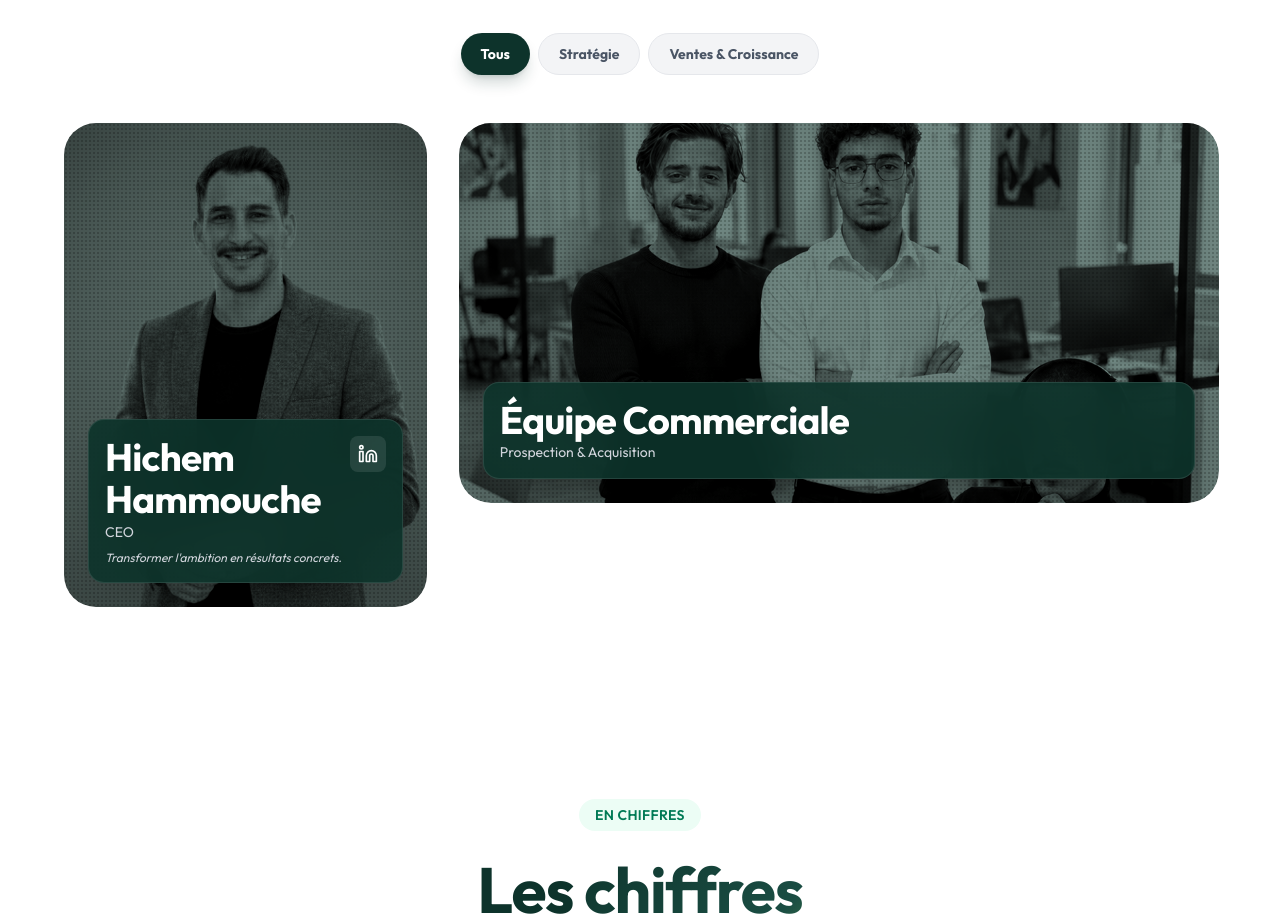
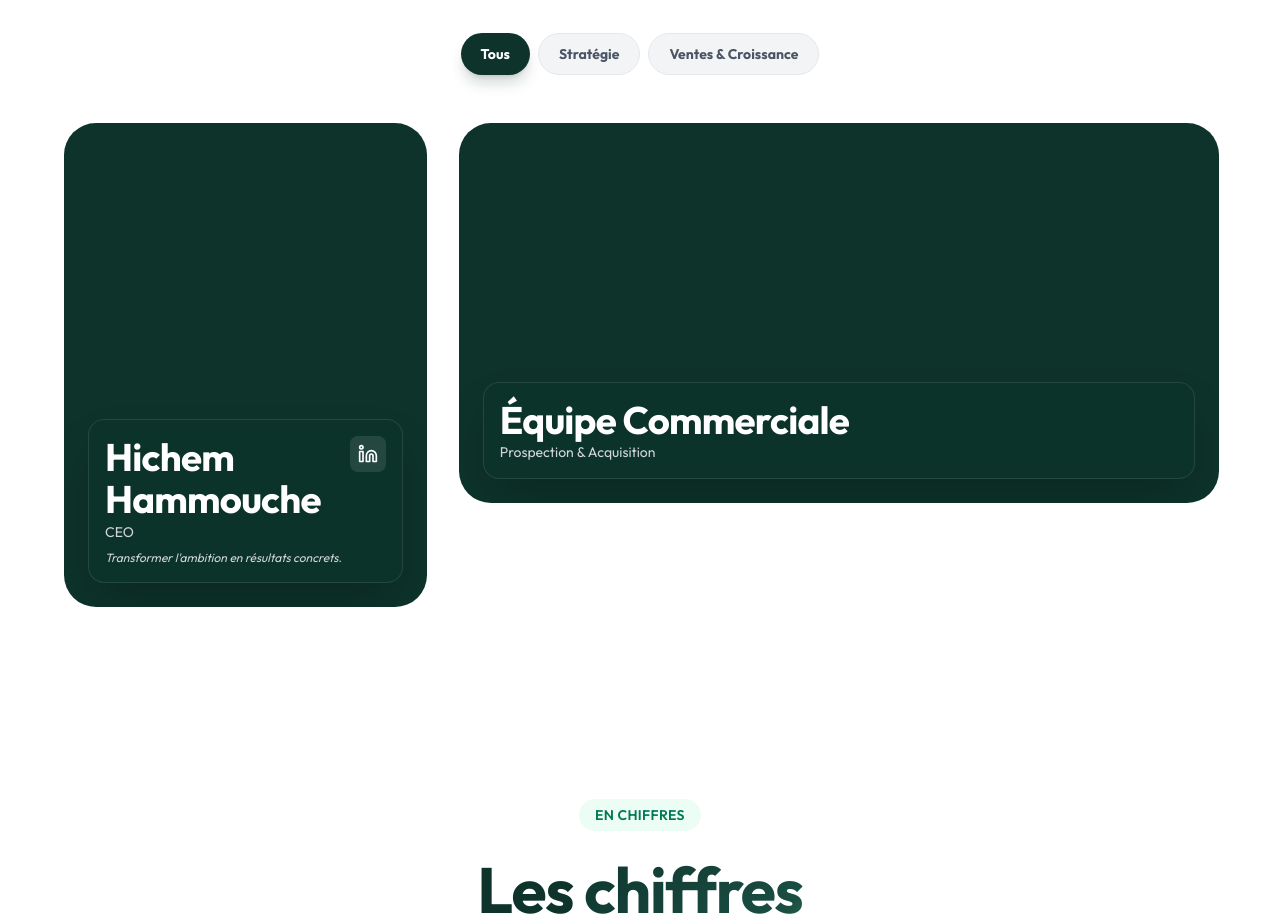
Before and after one commit to odoklein/suzaliconseil-website, a Next.js app: page /equipe in a window 1280 px wide. Shown: the part 960-1880 px from the top of the page. Built offline with nearby package versions, Linux system fonts and the light colour scheme.

Commit message:
hyggbcvcvcvf

```diff
--- a/src/app/services/commercial/page.jsx
+++ b/src/app/services/commercial/page.jsx
@@ -2,7 +2,7 @@ import { CommercialClientPage } from "../../../components/services/commercial/Co
 import { createPageMetadata } from "../../../lib/seo";
 
 export const metadata = createPageMetadata({
-  title: "Agence de prospection B2B en France | Suzali Conseil",
+  title: "Prospection Commerciale B2B en France | Suzali",
   description: "Confiez votre prospection B2B à une équipe qui cible, contacte et qualifie vos futurs clients pour créer des opportunités commerciales.",
   path: "/services/commercial",
 });
--- a/src/components/equipe/EquipeClient.jsx
+++ b/src/components/equipe/EquipeClient.jsx
@@ -17,7 +17,6 @@ const teamMembers = [
     name: "Hichem Hammouche",
     role: "CEO",
     department: "strategy",
-    image: "/assets/hichem-hammouche.png",
     linkedin: "https://www.linkedin.com/in/hichem-hammouche-ba957238/",
     quote: "Transformer l'ambition en résultats concrets.",
   },
@@ -28,7 +27,6 @@ const commercialTeamMembers = [
     name: "Équipe Commerciale",
     role: "Prospection & Acquisition",
     department: "sales",
-    image: "/images/equipeprospection.png",
     linkedin: null,
   },
 ];
@@ -153,37 +151,15 @@ export default function EquipeClient() {
                 initial={{ opacity: 0, y: 20 }}
                 animate={{ opacity: 1, y: 0 }}
                 transition={{ delay: index * 0.1 }}
-                className={`group relative rounded-[24px] md:rounded-[32px] overflow-hidden cursor-pointer hover:shadow-2xl transition-shadow duration-500 ${
+                className={`group relative flex items-end rounded-[24px] md:rounded-[32px] overflow-hidden bg-[#0d332b] cursor-pointer hover:shadow-2xl transition-shadow duration-500 ${
                   member.name === "Équipe Commerciale"
                     ? "sm:col-span-2 lg:col-span-2 aspect-[4/3] sm:aspect-[2/1] min-h-[320px] sm:min-h-[380px]"
                     : "aspect-[4/5] sm:aspect-[3/4]"
                 }`}
               >
-                <div className="absolute inset-0 bg-[#0d332b] mix-blend-multiply z-10 opacity-60 group-hover:opacity-0 transition-opacity duration-500" />
-                <Image
-                  src={member.image}
-                  alt={member.name}
-                  fill
-                  className="object-cover grayscale group-hover:grayscale-0 brightness-110 contrast-110 group-hover:brightness-100 group-hover:contrast-100 transition-all duration-500 group-hover:scale-105"
-                  sizes={
-                    department === "web" && member.department === "web"
-                      ? "(max-width: 768px) 100vw, 896px"
-                      : "(max-width: 768px) 100vw, 33vw"
-                  }
-                />
-
-                <div
-                  className="absolute inset-0 z-10 opacity-20 pointer-events-none mix-blend-overlay group-hover:opacity-0 transition-opacity duration-300"
-                  style={{
-                    backgroundImage:
-                      "radial-gradient(circle, #000 1px, transparent 1px)",
-                    backgroundSize: "4px 4px",
-                  }}
-                />
-
                 {/* Glassmorphism card */}
-                <div className="absolute bottom-0 left-0 right-0 p-4 md:p-6 z-20">
-                  <div className="bg-[#0d332b]/90 backdrop-blur-xl rounded-xl md:rounded-2xl p-4 border border-white/10 shadow-2xl flex flex-col gap-2 group-hover:bg-[#0d332b]/95 transition-colors duration-300">
+                <div className="relative w-full p-4 md:p-6 z-20">
+                  <div className="bg-[#0d332b]/90 backdrop-blur-xl rounded-xl md:rounded-2xl p-4 border border-white/10 shadow-2xl flex flex-col gap-2 group-hover:bg-[#0d332b] transition-colors duration-300">
                     <div className="flex justify-between items-start">
                       <div className="flex-1 min-w-0">
                         <h3 className="font-bold text-base md:text-lg leading-tight text-white">
```
